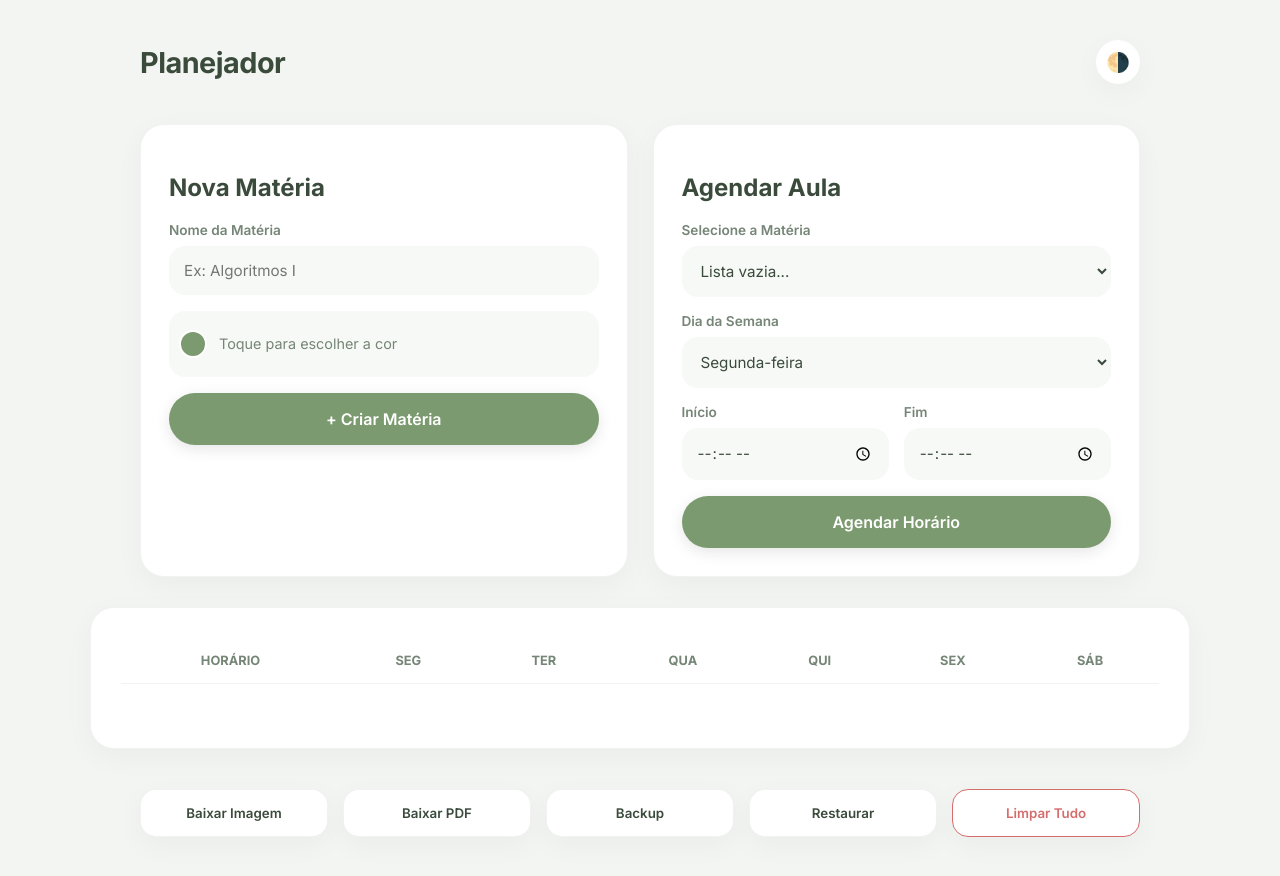
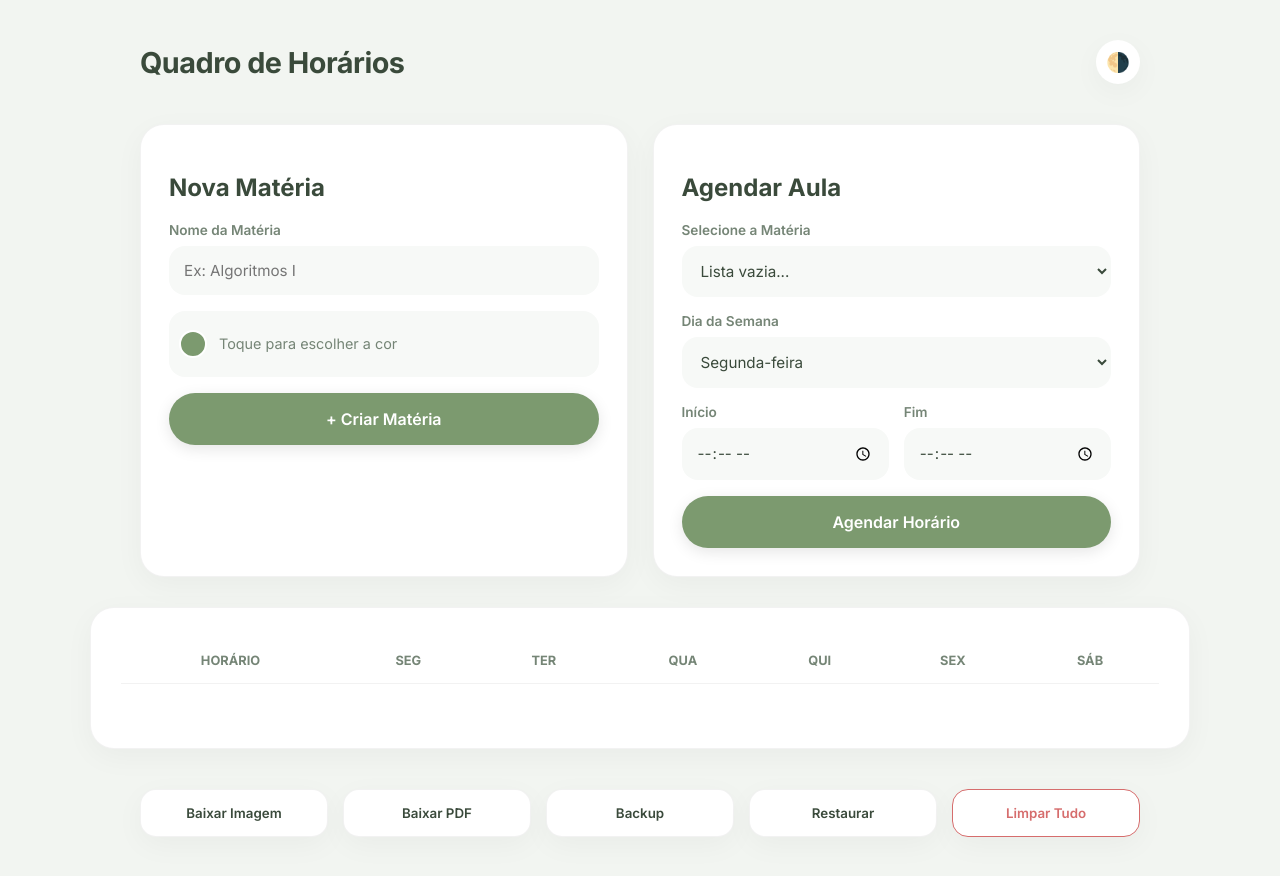
Before and after one commit to Dudateic/quadro-de-horarios, a plain HTML site: page index.html in a window 1280 px wide. Drawn offline with nearby package versions, Linux system fonts and the light colour scheme.

```diff
--- a/index.html
+++ b/index.html
@@ -145,7 +145,7 @@
 <body>
 
   <header>
-    <h1>Planejador</h1>
+    <h1>Quadro de Horários</h1>
     <button class="btn-icone" onclick="alternarTema()" title="Alternar Tema">🌗</button>
   </header>
 
```
